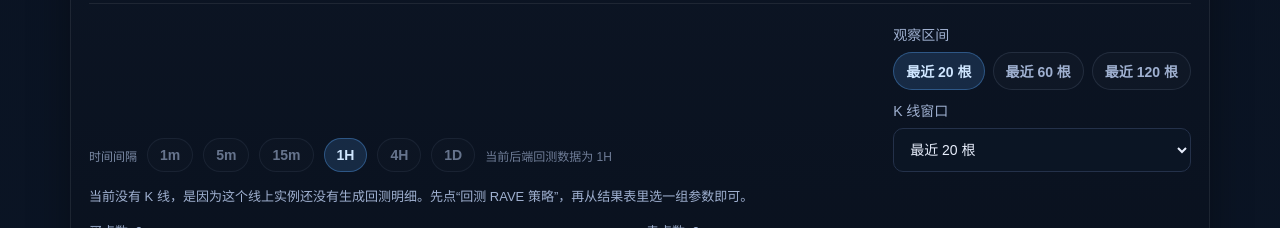
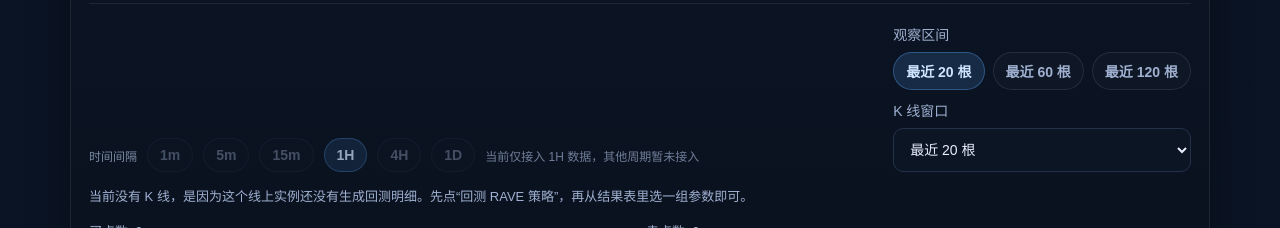
Before and after one commit to mingcz28-spec/okx-trader-sim, a Next.js app in the folder okx-trader-sim/: page / in a window 1280 px wide. Shown: the part 1940-2168 px from the top of the page. Built offline with nearby package versions, Linux system fonts and the light colour scheme.

Commit message:
Disable unsupported chart intervals

```diff
--- a/okx-trader-sim/app/globals.css
+++ b/okx-trader-sim/app/globals.css
@@ -354,6 +354,15 @@ button:disabled {
 .ghostBtn {
   opacity: 0.62;
 }
+.disabledPeriodBtn {
+  opacity: 0.38;
+  cursor: not-allowed;
+  color: rgba(159,176,208,0.58);
+}
+.disabledPeriodBtn:disabled {
+  opacity: 0.38;
+  cursor: not-allowed;
+}
 .dualControls {
   min-width: 320px;
   display: grid;
--- a/okx-trader-sim/app/page.tsx
+++ b/okx-trader-sim/app/page.tsx
@@ -674,13 +674,13 @@ export default function HomePage() {
         <div className="chartToolbar okxToolbar" style={{ marginTop: 12 }}>
           <div className="chartLegend okxLegendRow okxIntervalRow">
             <span className="intervalLabel">时间间隔</span>
-            <button className="periodBtn ghostBtn">1m</button>
-            <button className="periodBtn ghostBtn">5m</button>
-            <button className="periodBtn ghostBtn">15m</button>
-            <button className="periodBtn active">1H</button>
-            <button className="periodBtn ghostBtn">4H</button>
-            <button className="periodBtn ghostBtn">1D</button>
-            <span className="intervalHint">当前后端回测数据为 1H</span>
+            <button className="periodBtn disabledPeriodBtn" disabled>1m</button>
+            <button className="periodBtn disabledPeriodBtn" disabled>5m</button>
+            <button className="periodBtn disabledPeriodBtn" disabled>15m</button>
+            <button className="periodBtn active" disabled>1H</button>
+            <button className="periodBtn disabledPeriodBtn" disabled>4H</button>
+            <button className="periodBtn disabledPeriodBtn" disabled>1D</button>
+            <span className="intervalHint">当前仅接入 1H 数据，其他周期暂未接入</span>
           </div>
           <div className="chartControls dualControls">
             <div>
```
